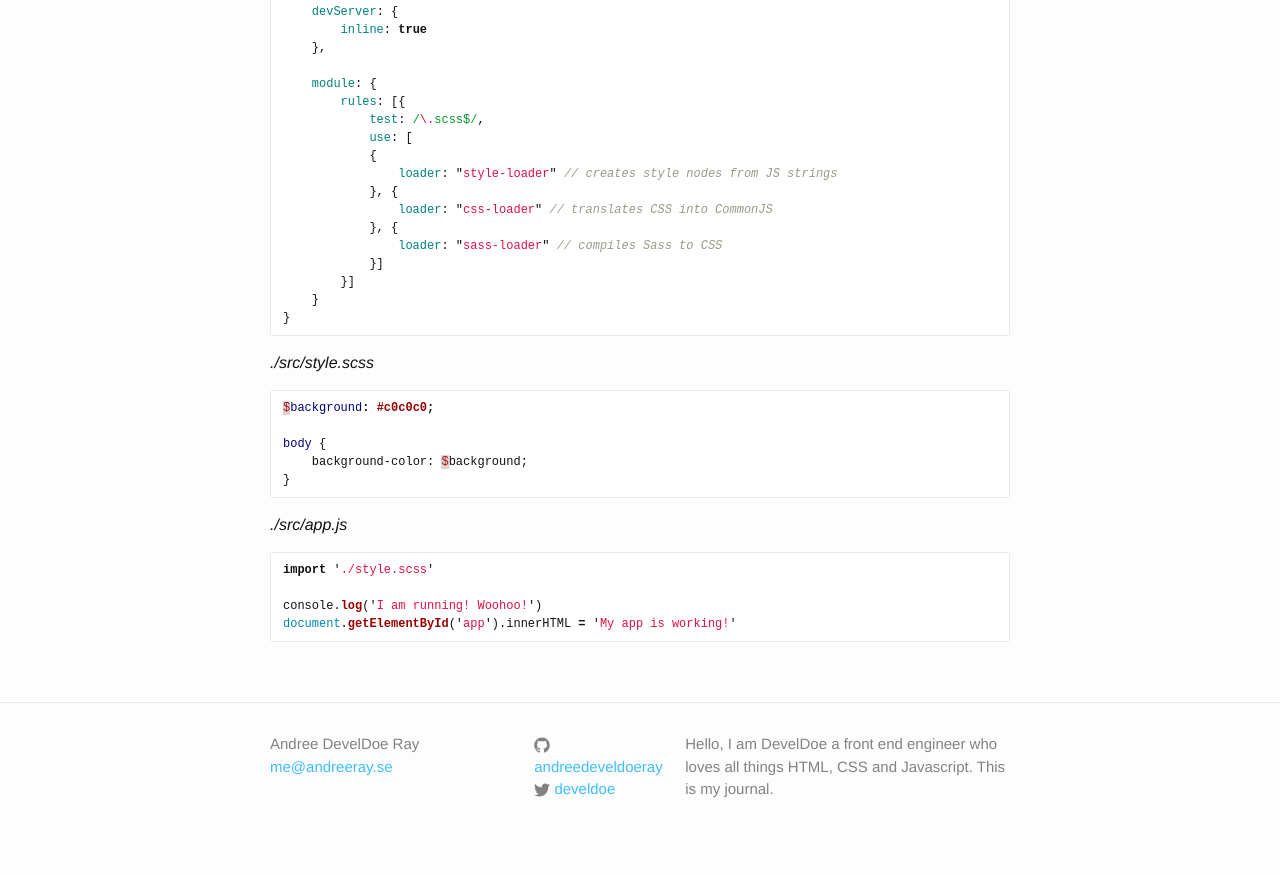
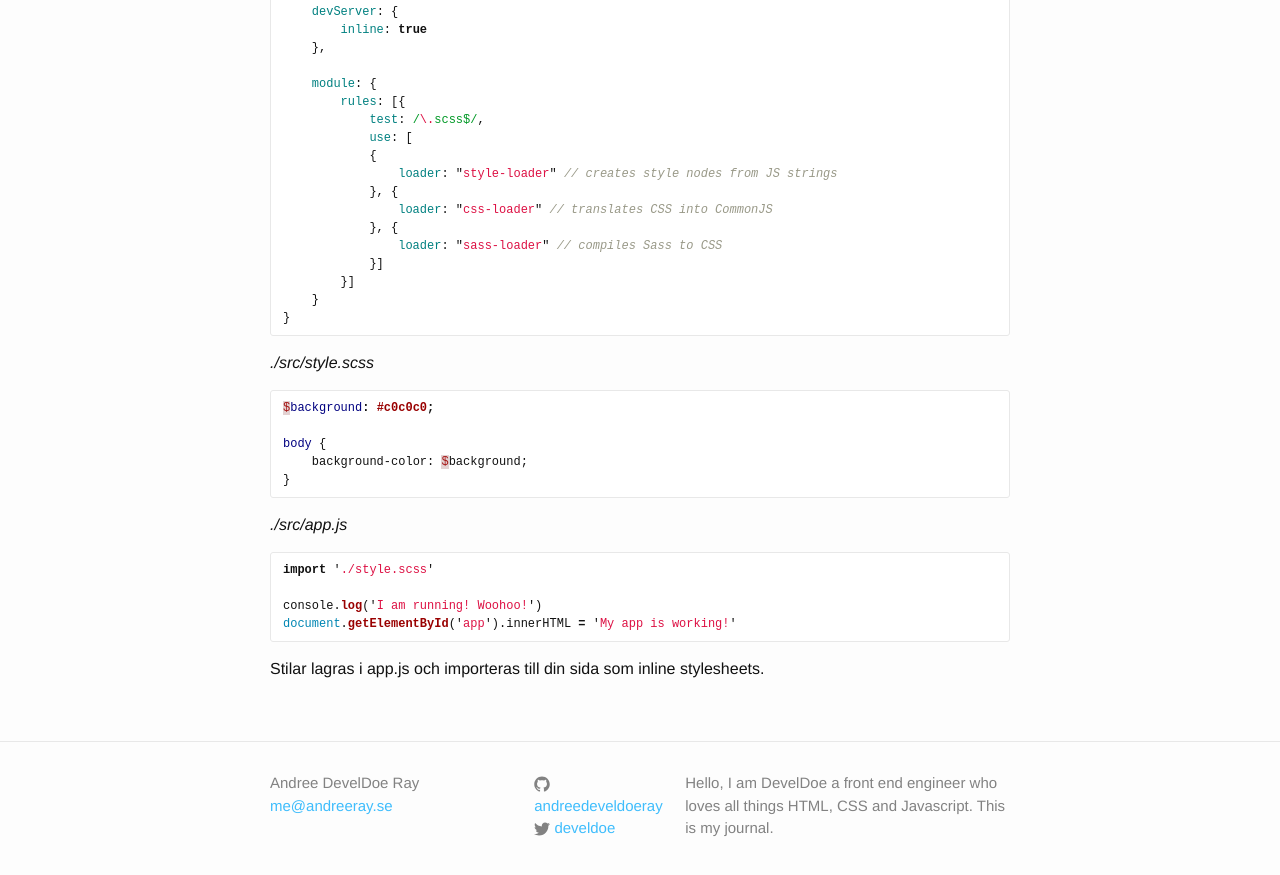
Before and after one commit to develdoe/develdoe.github.io, a Jekyll site: the page built from _posts/2018-01-10-webpack-sass-compilering.md, in a window 1280 px wide and 900 px high, scrolled down 3203 px. Shown: the top 875 px of the window. Built offline with Jekyll 4.4.1, drawn with Linux system fonts in a browser that asks for light colours.

Commit message:
Create 2018-01-10-webpack-sass-compilering.md

````diff
--- a/_posts/2018-01-10-webpack-sass-compilering.md
+++ b/_posts/2018-01-10-webpack-sass-compilering.md
@@ -196,3 +196,5 @@ import './style.scss'
 console.log('I am running! Woohoo!')
 document.getElementById('app').innerHTML = 'My app is working!'
 ```
+
+Stilar lagras i app.js och importeras till din sida som inline stylesheets.
````
